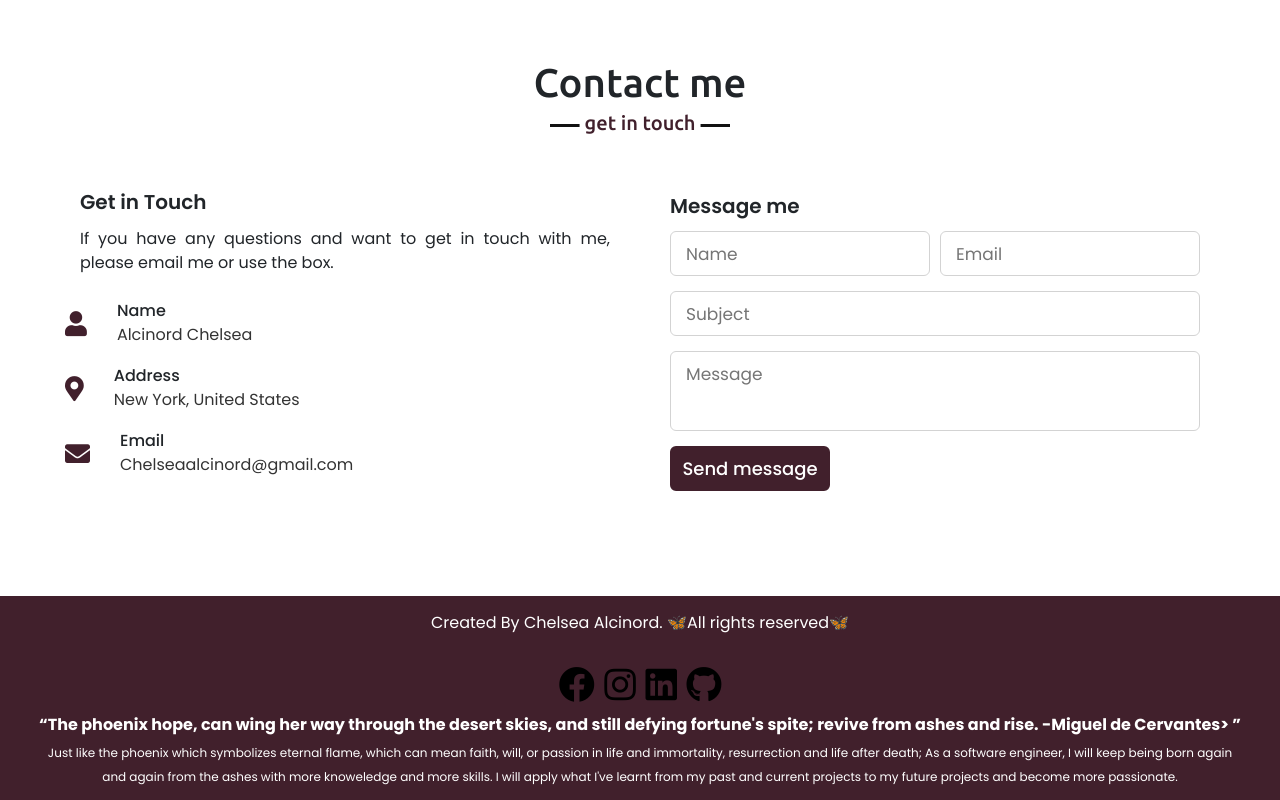
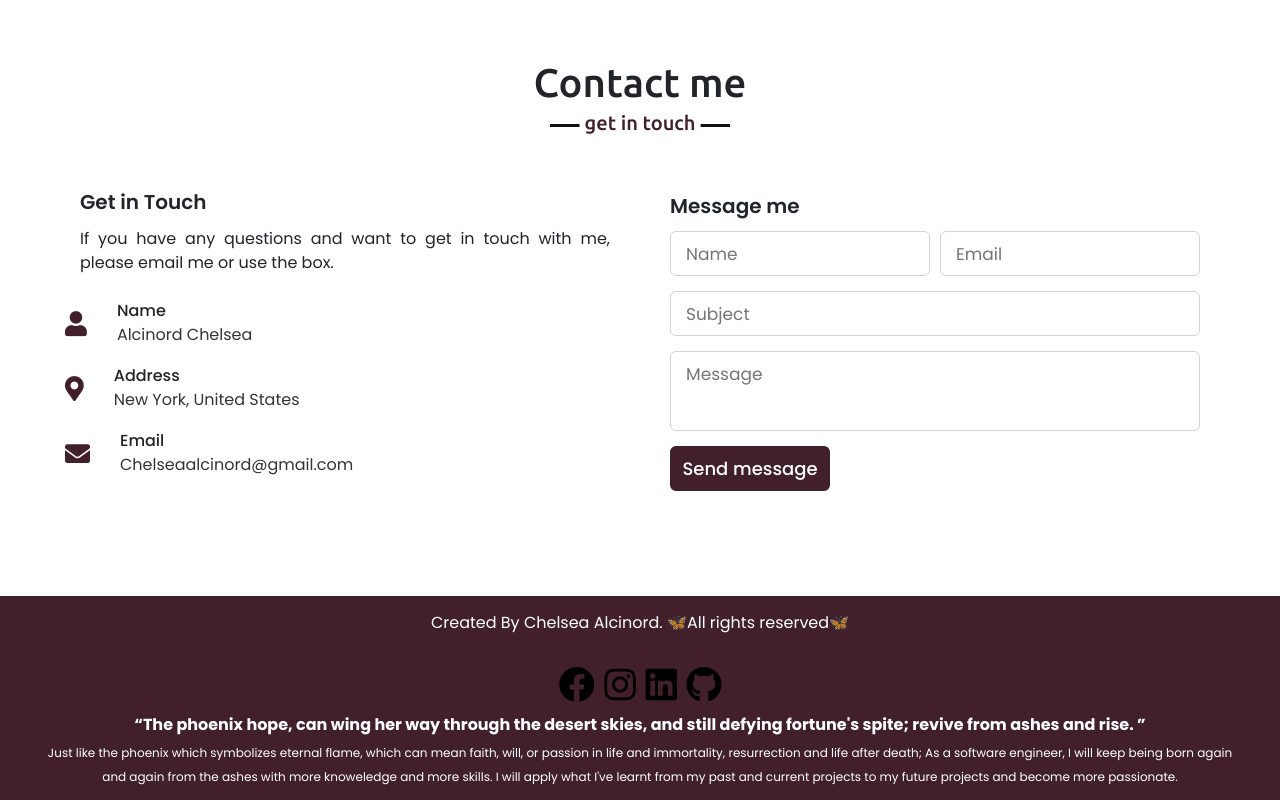
Before and after one commit to seasea19/Portfolio, a plain HTML site: page index.html in a window 1280 px wide. Shown: the part 3218-4018 px from the top of the page. Drawn offline with nearby package versions, Linux system fonts and the light colour scheme.

Commit message:
Update index.html

```diff
--- a/index.html
+++ b/index.html
@@ -247,7 +247,7 @@
 			</div>
 			<q class="text font-weight-bold  fa-0.5x">The phoenix hope, can wing her way through the desert skies, and
 				still defying fortune's spite; revive from ashes and rise.
-				-Miguel de Cervantes> </q>
+				 </q>
 			</br> <sub>Just like the phoenix which symbolizes eternal flame, which can mean faith, will, or passion in
 				life and immortality, resurrection and life after death; As a software engineer, I will keep being born
 				again and again from the ashes with more knoweledge and more skills. I will apply what I've learnt from
```
